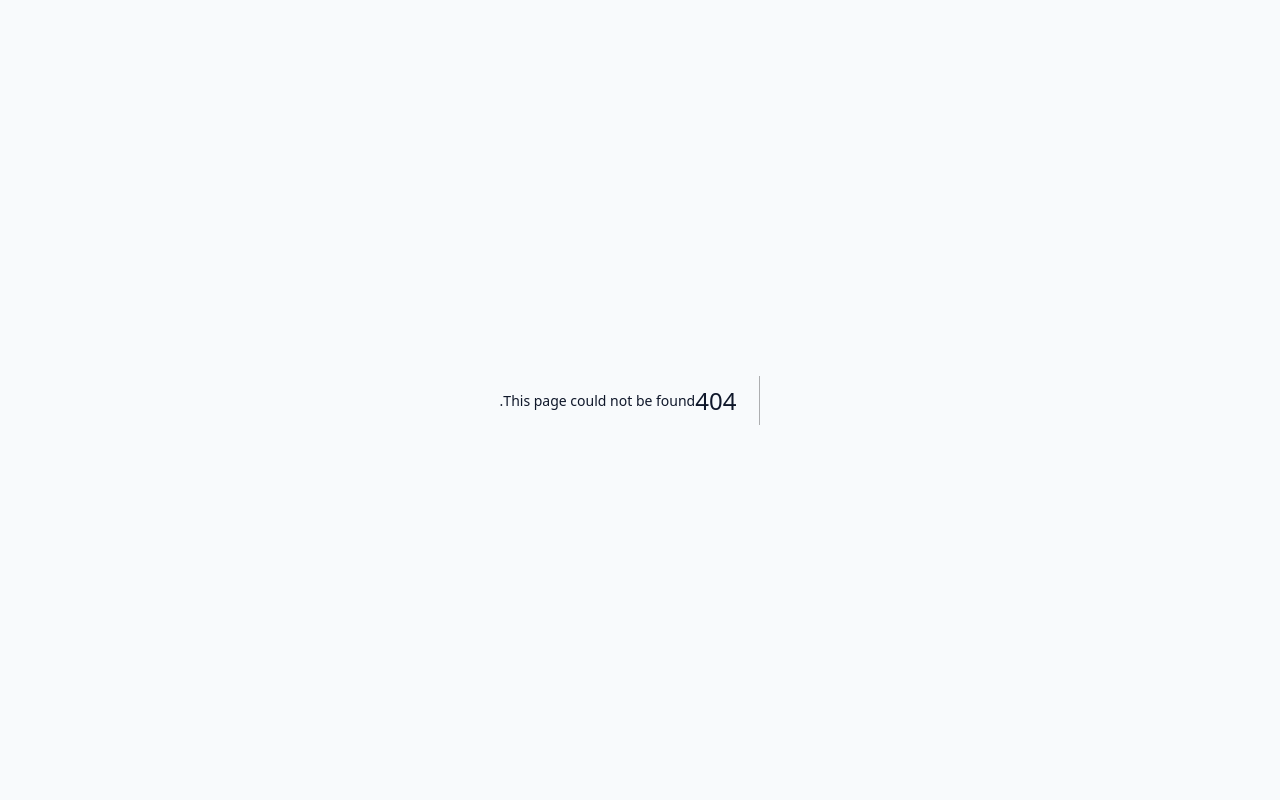
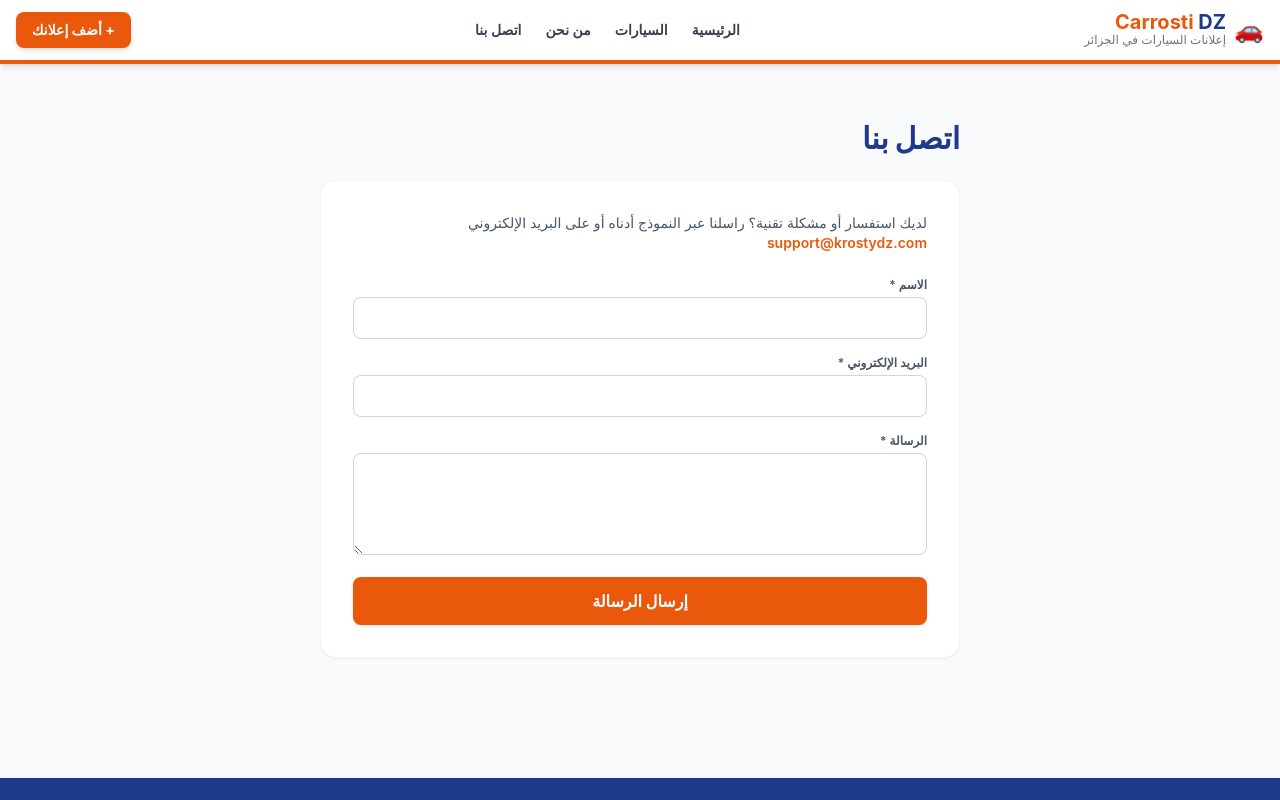
Before and after one commit to takibou43/krosty-dz, a Next.js app: page /contact in a window 1280 px wide. Before the commit this address had no page. Shown: the top 800 px of the page. Built offline with nearby package versions, Linux system fonts and the light colour scheme.

Commit message:
Add files via upload

```diff
--- /dev/null
+++ b/app/contact/page.jsx
@@ -0,0 +1,65 @@
+'use client';
+
+import { useState } from 'react';
+import Header from '@/components/Header';
+import Footer from '@/components/Footer';
+
+export default function ContactPage() {
+  const [sent, setSent] = useState(false);
+
+  const handleSubmit = (e) => {
+    e.preventDefault();
+    setSent(true);
+  };
+
+  const inputClass =
+    'w-full p-2.5 border border-gray-300 rounded-lg text-sm focus:outline-none focus:border-accent focus:ring-2 focus:ring-orange-200 bg-white text-gray-900';
+
+  return (
+    <div className="min-h-screen bg-slate-50" dir="rtl">
+      <Header />
+
+      <main className="max-w-2xl mx-auto px-4 py-10 md:py-14">
+        <h1 className="text-3xl font-black text-primary mb-6">اتصل بنا</h1>
+
+        <div className="bg-white rounded-2xl shadow-sm border border-gray-100 p-6 md:p-8">
+          <p className="text-slate-600 mb-6 text-sm">
+            لديك استفسار أو مشكلة تقنية؟ راسلنا عبر النموذج أدناه أو على البريد الإلكتروني{' '}
+            <a href="mailto:support@krostydz.com" className="text-accent font-semibold">
+              support@krostydz.com
+            </a>
+          </p>
+
+          {sent ? (
+            <div className="rounded-lg border border-emerald-200 bg-emerald-50 p-4 text-emerald-700 text-sm font-semibold">
+              شكراً لتواصلك معنا! سنقوم بالرد عليك في أقرب وقت ممكن.
+            </div>
+          ) : (
+            <form onSubmit={handleSubmit} className="space-y-4">
+              <div>
+                <label className="block text-xs font-semibold text-gray-600 mb-1">الاسم *</label>
+                <input type="text" required className={inputClass} />
+              </div>
+              <div>
+                <label className="block text-xs font-semibold text-gray-600 mb-1">البريد الإلكتروني *</label>
+                <input type="email" required className={inputClass} />
+              </div>
+              <div>
+                <label className="block text-xs font-semibold text-gray-600 mb-1">الرسالة *</label>
+                <textarea rows="4" required className={inputClass} />
+              </div>
+              <button
+                type="submit"
+                className="w-full bg-accent hover:bg-orange-700 text-white font-bold py-3 rounded-lg transition text-base shadow"
+              >
+                إرسال الرسالة
+              </button>
+            </form>
+          )}
+        </div>
+      </main>
+
+      <Footer />
+    </div>
+  );
+}
```
